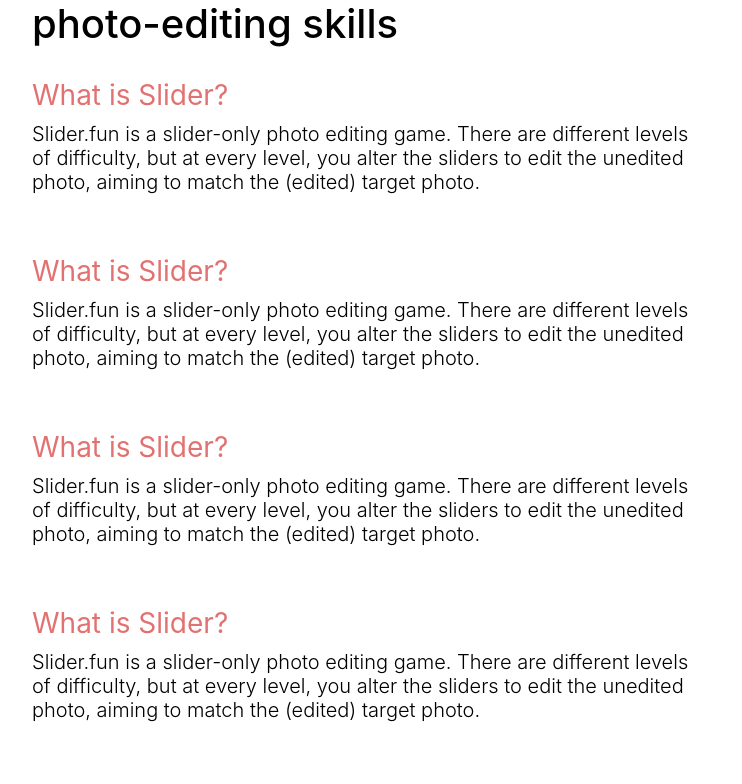
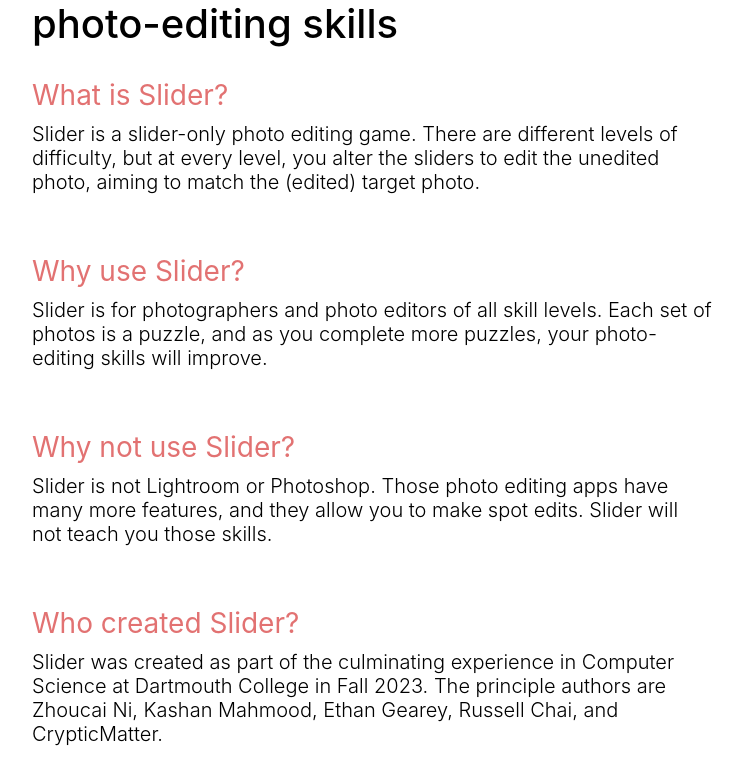
Before and after one commit to dartmouth-cs98-23f/slider.fun-frontend, a React (Create React App) app: page / in a window 1280 px wide. Shown: the part 1093-1877 px from the top of the page, without its empty margins (268-1010 px from the left). Built offline with nearby package versions, Linux system fonts and the light colour scheme.

Commit message:
Fleshed out tutorial information

```diff
--- a/src/pages/Home.jsx
+++ b/src/pages/Home.jsx
@@ -34,25 +34,25 @@
           What is Slider?
         </h2>
         <p className="tutorialParagraph">
-          Slider.fun is a slider-only photo editing game. There are different levels of difficulty, but at every level, you alter the sliders to edit the unedited photo, aiming to match the (edited) target photo.
+          Slider is a slider-only photo editing game. There are different levels of difficulty, but at every level, you alter the sliders to edit the unedited photo, aiming to match the (edited) target photo.
         </p>
         <h2 className="tutorialHeader2">
-          What is Slider?
+          Why use Slider?
         </h2>
         <p className="tutorialParagraph">
-          Slider.fun is a slider-only photo editing game. There are different levels of difficulty, but at every level, you alter the sliders to edit the unedited photo, aiming to match the (edited) target photo.
+          Slider is for photographers and photo editors of all skill levels. Each set of photos is a puzzle, and as you complete more puzzles, your photo-editing skills will improve.
         </p>
         <h2 className="tutorialHeader2">
-          What is Slider?
+          Why not use Slider?
         </h2>
         <p className="tutorialParagraph">
-          Slider.fun is a slider-only photo editing game. There are different levels of difficulty, but at every level, you alter the sliders to edit the unedited photo, aiming to match the (edited) target photo.
+          Slider is not Lightroom or Photoshop. Those photo editing apps have many more features, and they allow you to make spot edits. Slider will not teach you those skills.
         </p>
         <h2 className="tutorialHeader2">
-          What is Slider?
+          Who created Slider?
         </h2>
         <p className="tutorialParagraph">
-          Slider.fun is a slider-only photo editing game. There are different levels of difficulty, but at every level, you alter the sliders to edit the unedited photo, aiming to match the (edited) target photo.
+          Slider was created as part of the culminating experience in Computer Science at Dartmouth College in Fall 2023. The principle authors are Zhoucai Ni, Kashan Mahmood, Ethan Gearey, Russell Chai, and CrypticMatter.
         </p>
       </div>
     </div>
```
